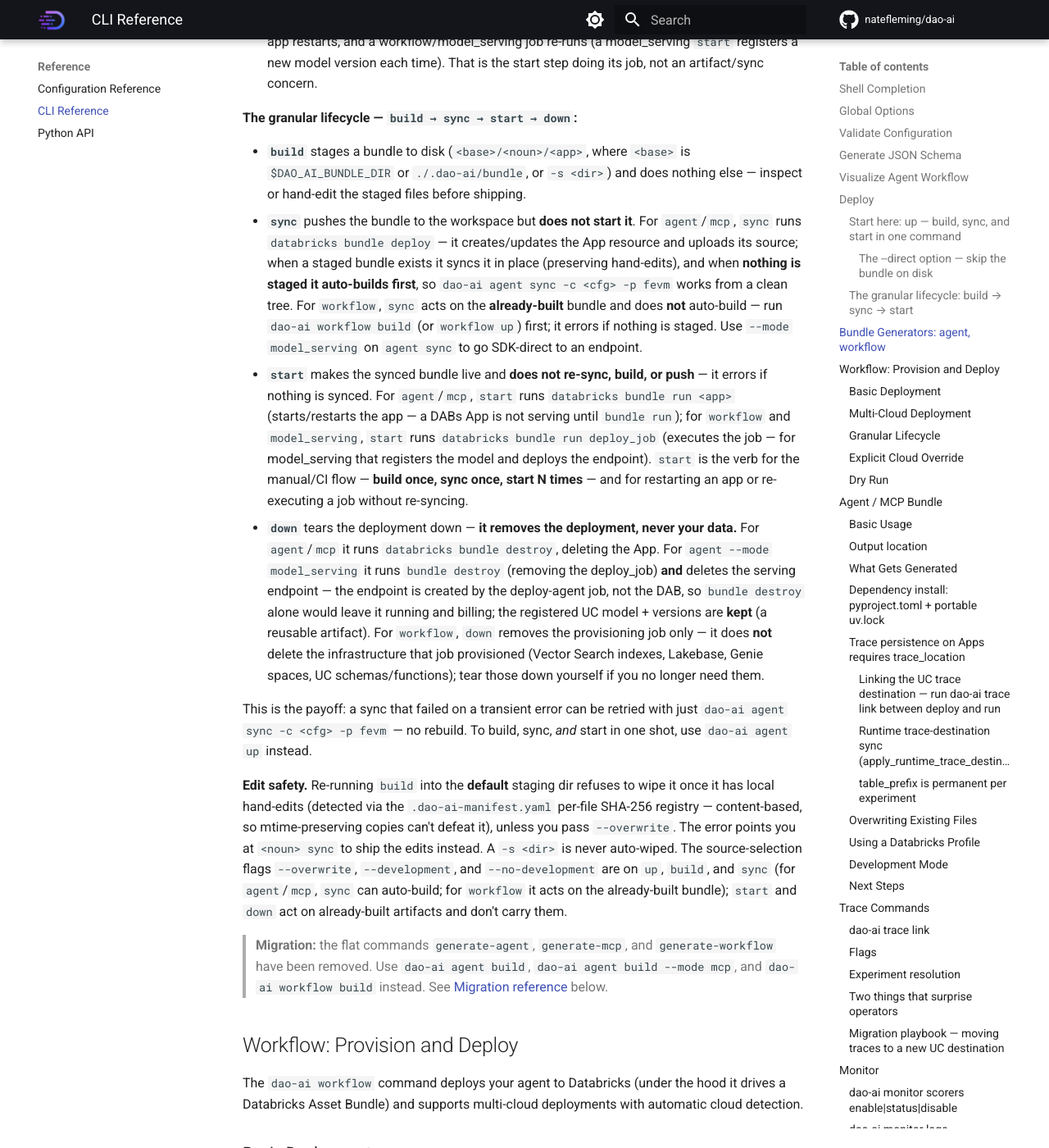
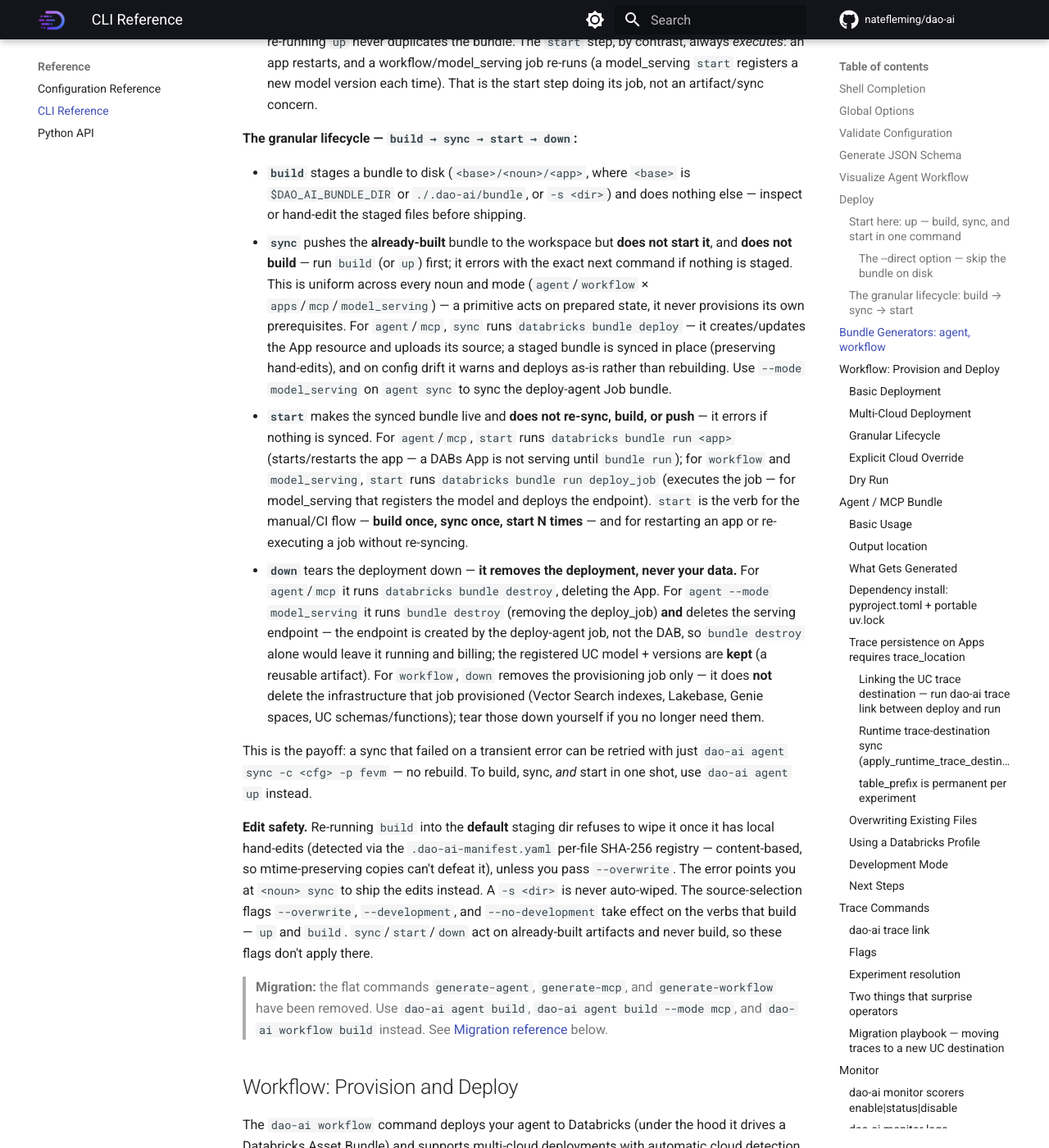
Before and after one commit to natefleming/retail-ai, an MkDocs documentation site: the page built from docs/cli-reference.md, in a window 1280 px wide and 1400 px high, scrolled down 5129 px. Shown: the whole window at 82% size. Built offline with MkDocs 1.6.1 and Material for MkDocs 9.7.7, drawn with Linux system fonts in a browser that asks for light colours; comment, search, counter and statistics services are not loaded; some of the changed text lies outside the part shown.

Commit message:
refactor(cli): strict lifecycle primitives, up is the sole orchestrator
Make the build/sync/start/up/down contract consistent across agent|workflow ×
apps|mcp|ms. Previously sync auto-built when unstaged while start/down errored —
a primitive that auto-satisfied one prereq while siblings refused.

New model (matches the documented intent): the primitives (sync=deploy,
start=run, down=destroy) act on already-prepared state and NEVER build; `up`
(build-if-needed → sync → start) is the only verb that builds. A primitive on an
unstaged dir errors with the exact next command ("Run `dao-ai <noun> build` ...
first (or `up` ...)").

- Agent driver (_deploy_run_destroy_app_bundle): orchestrating = deploy and run
  (only `up`). Unstaged guard now also errors for pure sync. should_stage and the
  stale-config rebuild are gated on orchestrating, so sync never (re)builds — on
  drift it warns and deploys in place. The guard precedes the mode split, so
  apps/mcp/ms are covered uniformly.
- Workflow: sync/start/down already errored on unstaged (kept); improved the
  message to name the next command. Fixed a latent double-build in `workflow up`
  — the `bundle run deploy_job` call now passes stage=False so up builds once.
- Docs: rewrote the lifecycle model + option tables — sync acts on the
  already-built bundle for both nouns and errors if unstaged; only up/build carry
  --overwrite/--development.

Supersedes PR #255 (workflow sync auto-build), now closed.

Tests: strict-primitive error matrix (sync/start/down × apps/mcp/ms + workflow);
up auto-builds per mode; up idempotent on drift; workflow up builds exactly once.
Live-verified on fevm. Full CLI suite: 272 passed.

Co-authored-by: Isaac

````diff
--- a/docs/cli-reference.md
+++ b/docs/cli-reference.md
@@ -130,11 +130,13 @@
 dao-ai agent start -c config/my_config.yaml --profile fevm
 ```
 
-- **`build`** stages the bundle and does nothing else. `sync` will auto-build first
-  if nothing is staged, so step 1 is optional unless you want to hand-edit.
+- **`build`** stages the bundle and does nothing else. `sync`/`start`/`down`
+  require it first (they never build) — or use `up`, the one command that builds
+  for you.
 - **`sync`** pushes to the workspace but **does not start** the app (it runs
-  `databricks bundle deploy`). A `sync` that failed on a transient error is safe to
-  retry on its own — no rebuild.
+  `databricks bundle deploy`) and **does not build** — it errors if nothing is
+  staged. A `sync` that failed on a transient error is safe to retry on its own —
+  no rebuild.
 - **`start`** makes the synced bundle live (`databricks bundle run <app>`), and
   **does not re-sync or rebuild** — it errors if nothing is synced. Re-run it any
   time to restart an app or re-execute a model_serving/workflow job.
@@ -145,7 +147,7 @@
 > The one-command `up` path does this linking for you.
 
 To ship the **local dao-ai wheel** instead of the published PyPI package, add
-`--development` on `build` (or on `sync`, which can auto-build):
+`--development` on `build` (or on `up`, which builds):
 
 ```bash
 dao-ai agent build -c config/my_config.yaml --development --profile fevm
@@ -231,15 +233,16 @@
 - **`build`** stages a bundle to disk (`<base>/<noun>/<app>`, where `<base>` is
   `$DAO_AI_BUNDLE_DIR` or `./.dao-ai/bundle`, or `-s <dir>`) and does nothing
   else — inspect or hand-edit the staged files before shipping.
-- **`sync`** pushes the bundle to the workspace but **does not start it**. For
+- **`sync`** pushes the **already-built** bundle to the workspace but **does not
+  start it**, and **does not build** — run `build` (or `up`) first; it errors
+  with the exact next command if nothing is staged. This is uniform across every
+  noun and mode (`agent`/`workflow` × `apps`/`mcp`/`model_serving`) — a primitive
+  acts on prepared state, it never provisions its own prerequisites. For
   `agent`/`mcp`, `sync` runs `databricks bundle deploy` — it creates/updates the
-  App resource and uploads its source; when a staged bundle exists it syncs it in
-  place (preserving hand-edits), and when **nothing is staged it auto-builds
-  first**, so `dao-ai agent sync -c <cfg> -p fevm` works from a clean tree. For
-  `workflow`, `sync` acts on the **already-built** bundle and does **not**
-  auto-build — run `dao-ai workflow build` (or `workflow up`) first; it errors if
-  nothing is staged. Use `--mode model_serving` on `agent sync` to go SDK-direct
-  to an endpoint.
+  App resource and uploads its source; a staged bundle is synced in place
+  (preserving hand-edits), and on config drift it warns and deploys as-is rather
+  than rebuilding. Use `--mode model_serving` on `agent sync` to sync the
+  deploy-agent Job bundle.
 - **`start`** makes the synced bundle live and **does not re-sync, build, or
   push** — it errors if nothing is synced. For `agent`/`mcp`, `start` runs
   `databricks bundle run <app>` (starts/restarts the app — a DABs App is not
@@ -269,9 +272,9 @@
 defeat it), unless you pass `--overwrite`. The error points you at
 `<noun> sync` to ship the edits instead. A `-s <dir>` is never auto-wiped.
 The source-selection flags `--overwrite`, `--development`, and `--no-development`
-are on `up`, `build`, and `sync` (for `agent`/`mcp`, `sync` can auto-build; for
-`workflow` it acts on the already-built bundle); `start` and `down` act on
-already-built artifacts and don't carry them.
+take effect on the verbs that build — `up` and `build`. `sync`/`start`/`down`
+act on already-built artifacts and never build, so these flags don't apply
+there.
 
 > **Migration:** the flat commands `generate-agent`, `generate-mcp`, and
 > `generate-workflow` have been removed. Use `dao-ai agent build`,
@@ -914,10 +917,9 @@
 ```
 
 `up` builds (if needed) → syncs → starts in one command. `build` stages the
-bundle only; `sync` pushes the already-built bundle (unlike `agent sync`,
-`workflow sync` does **not** auto-build — run `build` or `up` first);
-`start`/`down` act on already-built artifacts. For `workflow`, `start` is
-`databricks bundle run deploy_job` (the provisioning job).
+bundle only; `sync`/`start`/`down` act on the already-built bundle and never
+build — run `build` (or `up`) first, else they error with the next command. For
+`workflow`, `start` is `databricks bundle run deploy_job` (the provisioning job).
 
 | Option | Description | Verbs |
 |--------|-------------|-------|
@@ -929,8 +931,8 @@
 | `-t, --target NAME` | Bundle target name (auto-generated if not specified) | all |
 | `--mode {apps,mcp,model_serving}` | Serving mode selector (default: `apps`; `ms`/`model-serving` accepted as aliases). Forwarded to the deploy-agent job step as a runtime var. | all |
 | `--dry-run` | Preview commands without executing | all |
-| `--overwrite` | Overwrite copied-in files in the staging dir | `up`, `build`, `sync` |
-| `--development` / `--no-development` | Ship the local dao-ai wheel vs pin PyPI (default: auto-detect) | `up`, `build`, `sync` |
+| `--overwrite` | Overwrite copied-in files in the staging dir | `up`, `build` |
+| `--development` / `--no-development` | Ship the local dao-ai wheel vs pin PyPI (default: auto-detect) | `up`, `build` |
 | `--direct` | Go via SDK directly, no bundle on disk (apps/mcp) | `up` |
 
 The flat `generate-workflow` command and the one-shot `generate --deploy/--run`
@@ -948,9 +950,9 @@
 ```
 
 `up` builds (if needed) → syncs → starts in one command. `build` stages the
-bundle only; `sync` pushes it (auto-building if nothing is staged);
-`start`/`down` act on already-built artifacts. For `agent`, `start` is
-`databricks bundle run <app>`.
+bundle only; `sync`/`start`/`down` act on the already-built bundle and never
+build — run `build` (or `up`) first, else they error with the next command. For
+`agent`, `start` is `databricks bundle run <app>`.
 
 | Option | Description | Verbs |
 |--------|-------------|-------|
@@ -961,8 +963,8 @@
 | `--mode {apps,mcp,model_serving}` | Serving target (default: `apps`; `ms`/`model-serving` accepted as aliases) | all |
 | `--dry-run` | Preview commands without executing | all |
 | `--direct` | Go via SDK directly, no bundle on disk (all modes) | `up` |
-| `--overwrite` | Overwrite existing files in the output directory | `up`, `build`, `sync` |
-| `--development` / `--no-development` | Bundle a local dao-ai wheel vs pin PyPI (default: auto-detect) | `up`, `build`, `sync` |
+| `--overwrite` | Overwrite existing files in the output directory | `up`, `build` |
+| `--development` / `--no-development` | Bundle a local dao-ai wheel vs pin PyPI (default: auto-detect) | `up`, `build` |
 
 The flat `generate-agent` / `generate-mcp` commands and the one-shot
 `generate --deploy/--run` flags have been removed — use `dao-ai agent up` (or
````
Also changed, not shown: 2 other files.
